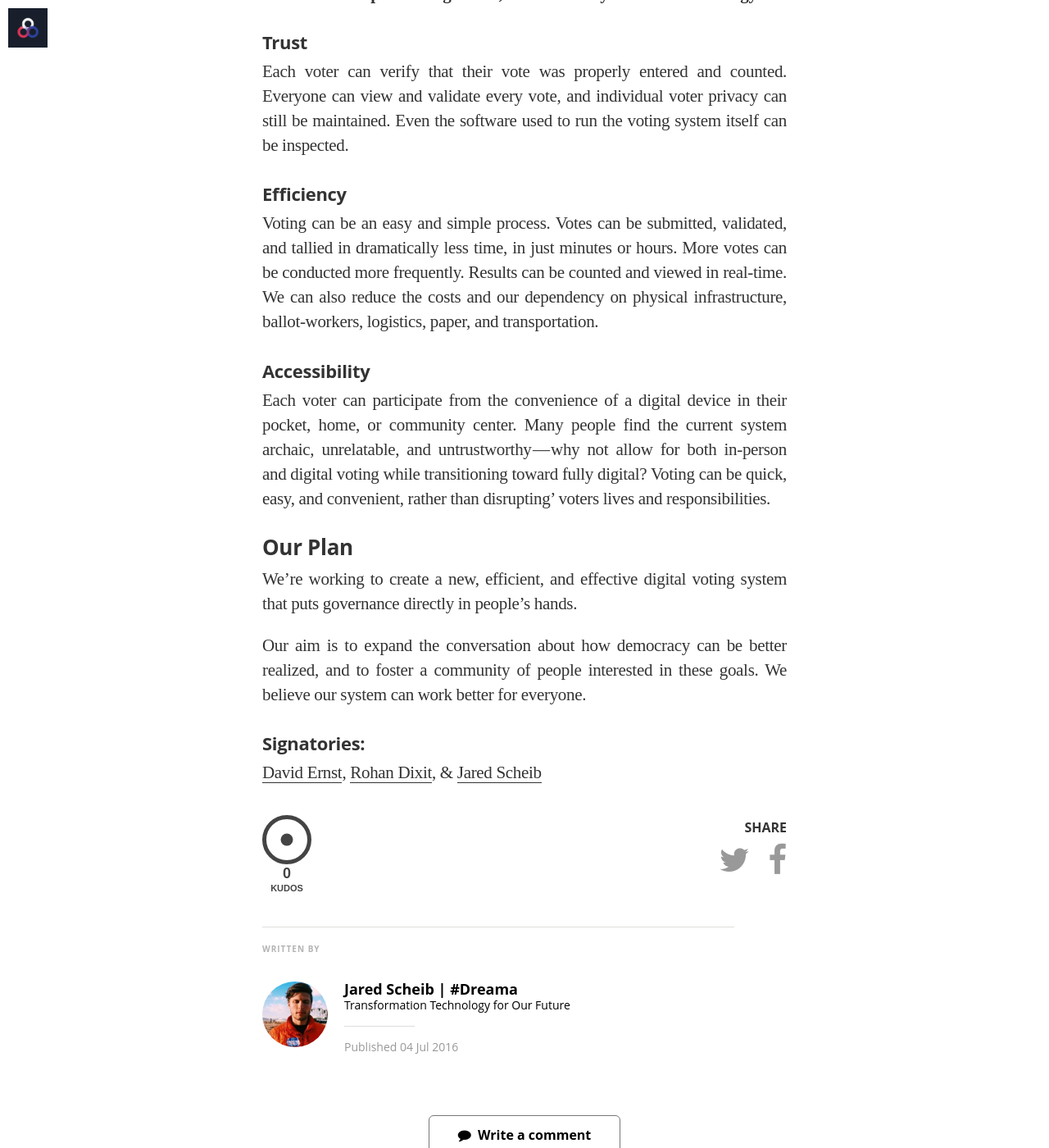
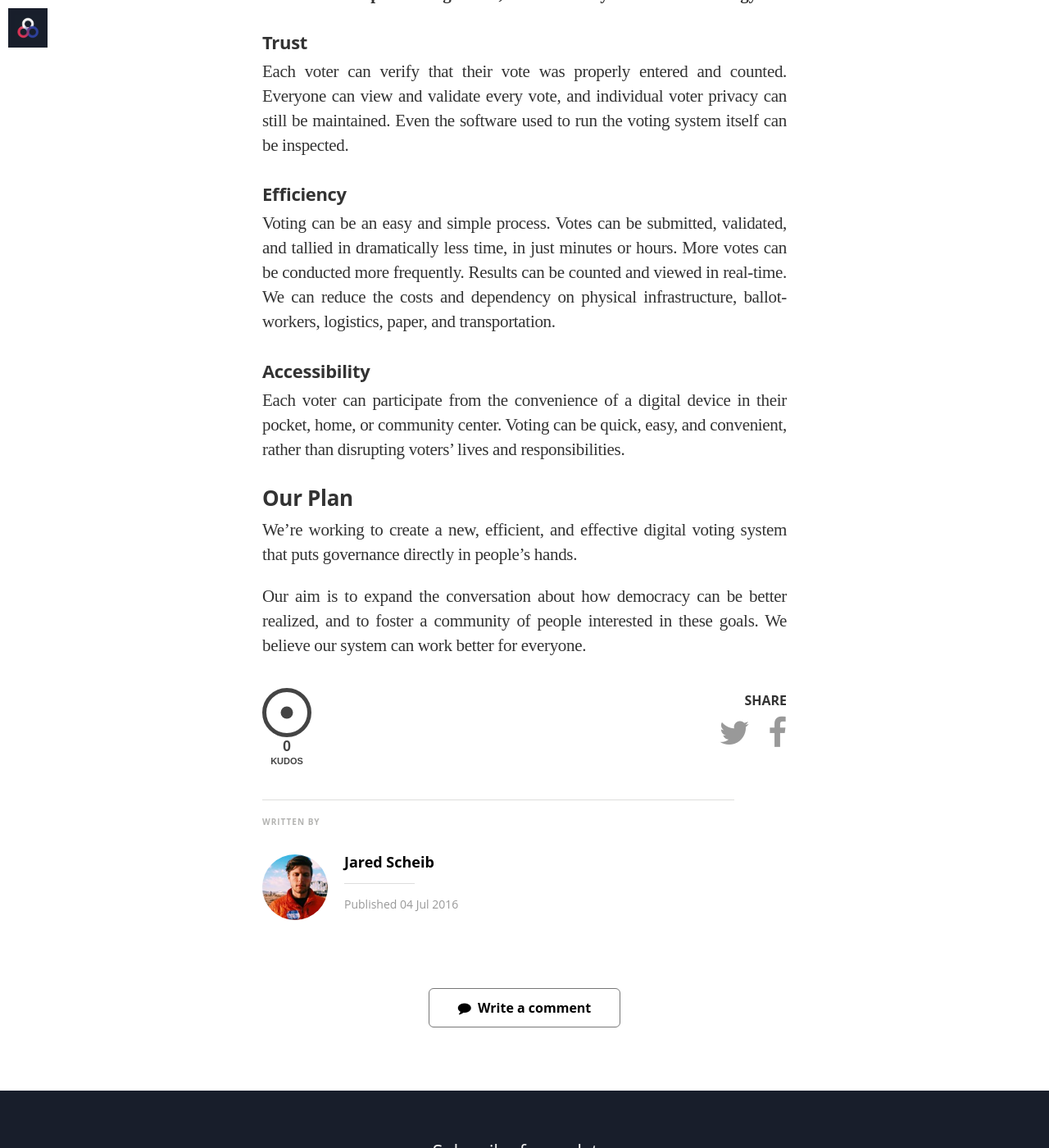
Before and after one commit to voteliquid/blog, a Jekyll site: the page built from _posts/2016-07-04-upgrading-democracy.md, in a window 1280 px wide and 1400 px high, scrolled down 1101 px. Shown: the whole window at 82% size. Built offline with Jekyll 4.4.1, drawn with Linux system fonts in a browser that asks for light colours; nearby versions of some CDN libraries; some web fonts are replaced; some of the changed text lies outside the part shown.

Commit message:
Tweak 'Upgrading Democracy'

```diff
--- a/_data/authors.yml
+++ b/_data/authors.yml
@@ -1,8 +1,7 @@
 # Author details
 
 jaredscheib:
-  name: "Jared Scheib | #Dreama"
-  bio: "Transformation Technology for Our Future"
+  name: Jared Scheib
   web: https://www.facebook.com/jared.scheib
   image: "/assets/author_images/jaredscheib.jpeg"
 rohandixit:
--- a/_posts/2016-07-04-upgrading-democracy.md
+++ b/_posts/2016-07-04-upgrading-democracy.md
@@ -26,18 +26,14 @@ Each voter can verify that their vote was properly entered and counted. Everyone
 
 #### Efficiency
 
-Voting can be an easy and simple process. Votes can be submitted, validated, and tallied in dramatically less time, in just minutes or hours. More votes can be conducted more frequently. Results can be counted and viewed in real-time. We can also reduce the costs and our dependency on physical infrastructure, ballot-workers, logistics, paper, and transportation.
+Voting can be an easy and simple process. Votes can be submitted, validated, and tallied in dramatically less time, in just minutes or hours. More votes can be conducted more frequently. Results can be counted and viewed in real-time. We can reduce the costs and dependency on physical infrastructure, ballot-workers, logistics, paper, and transportation.
 
 #### Accessibility
 
-Each voter can participate from the convenience of a digital device in their pocket, home, or community center. Many people find the current system archaic, unrelatable, and untrustworthy — why not allow for both in-person and digital voting while transitioning toward fully digital? Voting can be quick, easy, and convenient, rather than disrupting’ voters lives and responsibilities.
+Each voter can participate from the convenience of a digital device in their pocket, home, or community center. Voting can be quick, easy, and convenient, rather than disrupting voters' lives and responsibilities.
 
 ### Our Plan
 
 We’re working to create a new, efficient, and effective digital voting system that puts governance directly in people’s hands.
 
 Our aim is to expand the conversation about how democracy can be better realized, and to foster a community of people interested in these goals. We believe our system can work better for everyone.
-
-#### Signatories:
-
-[David Ernst](https://twitter.com/dsernst), [Rohan Dixit](https://www.facebook.com/rdixit108), & [Jared Scheib](https://www.facebook.com/jared.scheib)
```
